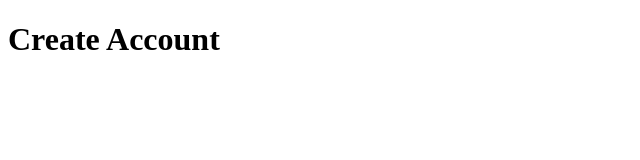
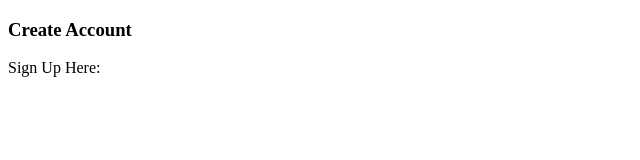
Before and after one commit to Mignone250/Prebootcampchallenge, a plain HTML site: page index.html in a window 1280 px wide. Shown: the whole page, without its empty margins (0-640 px from the left). Drawn offline with Linux system fonts and the light colour scheme.

Commit message:
ft(Create-account):Create account feature                                                                                                                      -Created the index page                                                                                                                                                      -Created  Create account heading                                                                                                                                             -Created paragraph to sign up                                                                                                                                                    (Finishes #168578681)

```diff
--- a/index.html
+++ b/index.html
@@ -7,6 +7,7 @@
     <title>Document</title>
 </head>
 <body>
-    <h1 class="class">Create Account</h1>
+    <h3 class="class">Create Account</h3>
+    <p>Sign Up Here:</p>
 </body>
 </html>
```
